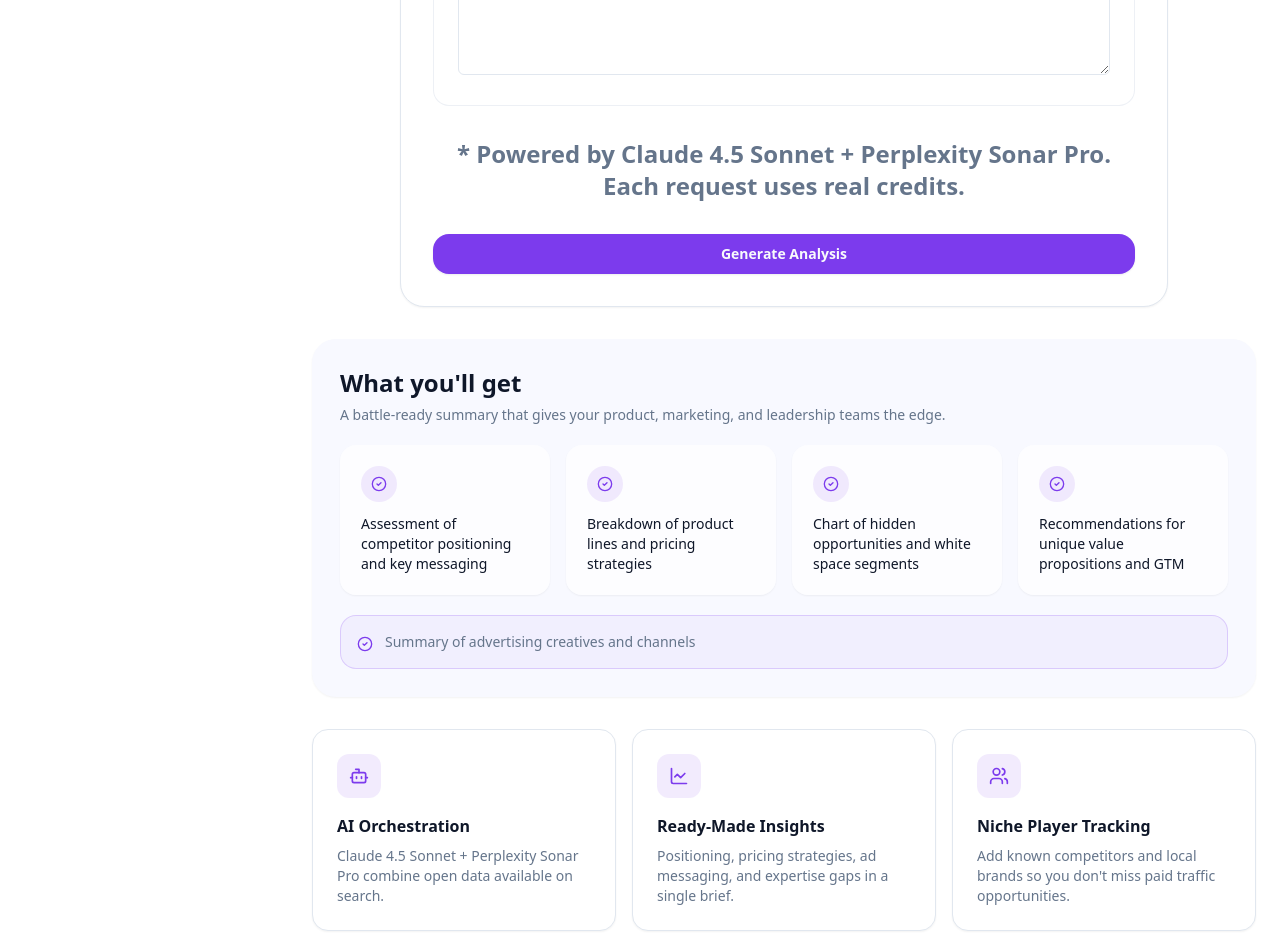
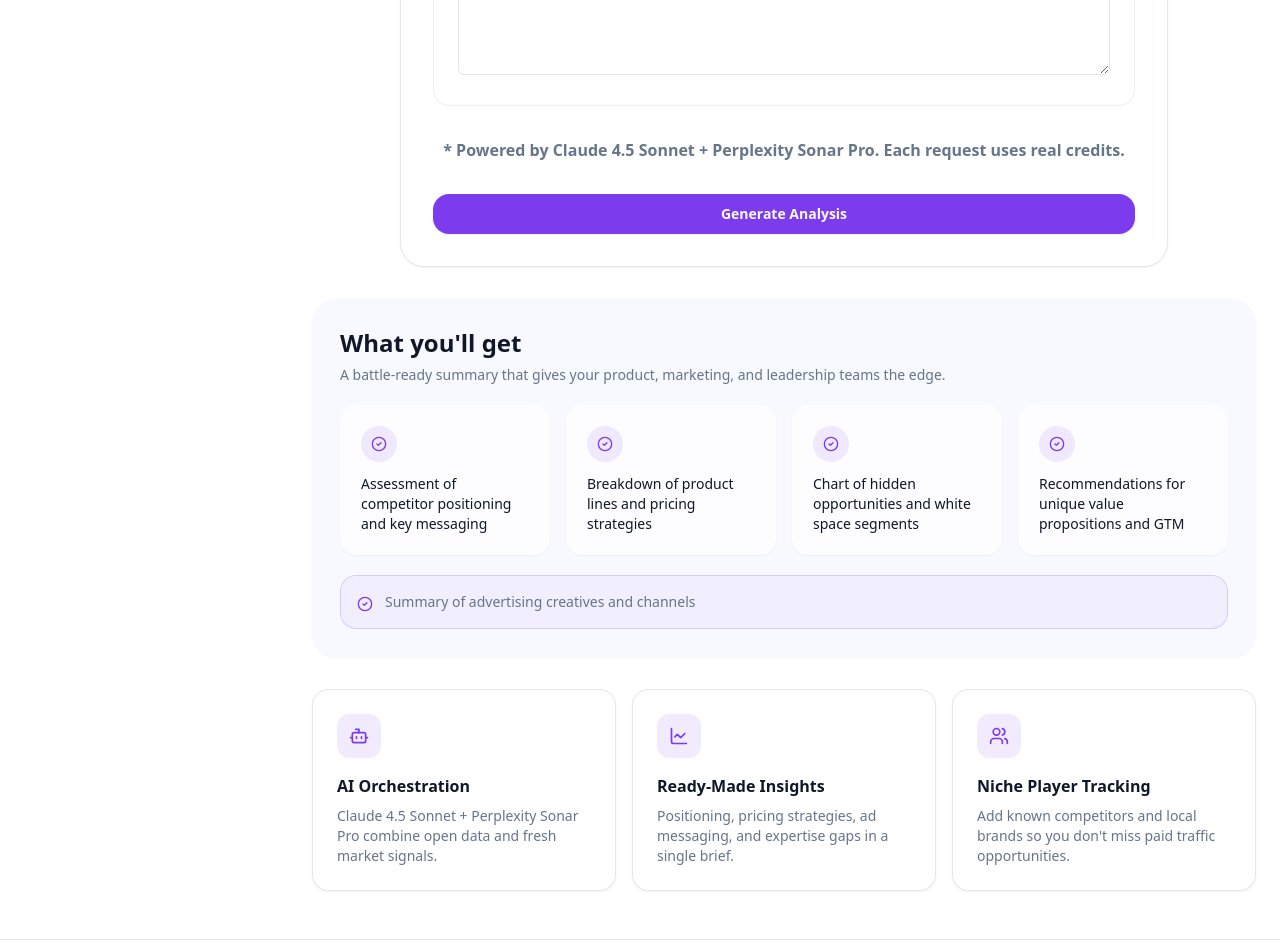
Before and after one commit to maxv-tor/fifteencopilotz, a Next.js app: page /competitor-products-brief in a window 1280 px wide. Shown: the part 1780-2732 px from the top of the page. Built offline with nearby package versions, Linux system fonts and the light colour scheme.

Commit message:
Update page.tsx - smaller don't waste money

```diff
--- a/app/competitor-products-brief/page.tsx
+++ b/app/competitor-products-brief/page.tsx
@@ -5,7 +5,7 @@ const sellingPoints = [
     icon: Bot,
     title: "AI Orchestration",
     description:
-      "Claude 4.5 Sonnet + Perplexity Sonar Pro combine open data available on search."
+      "Claude 4.5 Sonnet + Perplexity Sonar Pro combine open data and fresh market signals."
   },
   {
     icon: LineChart,
@@ -248,7 +248,7 @@ export default function CompetitorProductsBriefPage() {
             </div>
           </fieldset>
 
-          <p className="text-center text-2xl font-bold text-muted-foreground">
+          <p className="text-center text-base font-bold text-muted-foreground">
             * Powered by Claude 4.5 Sonnet + Perplexity Sonar Pro. Each request uses real credits.
           </p>
           <button
```
